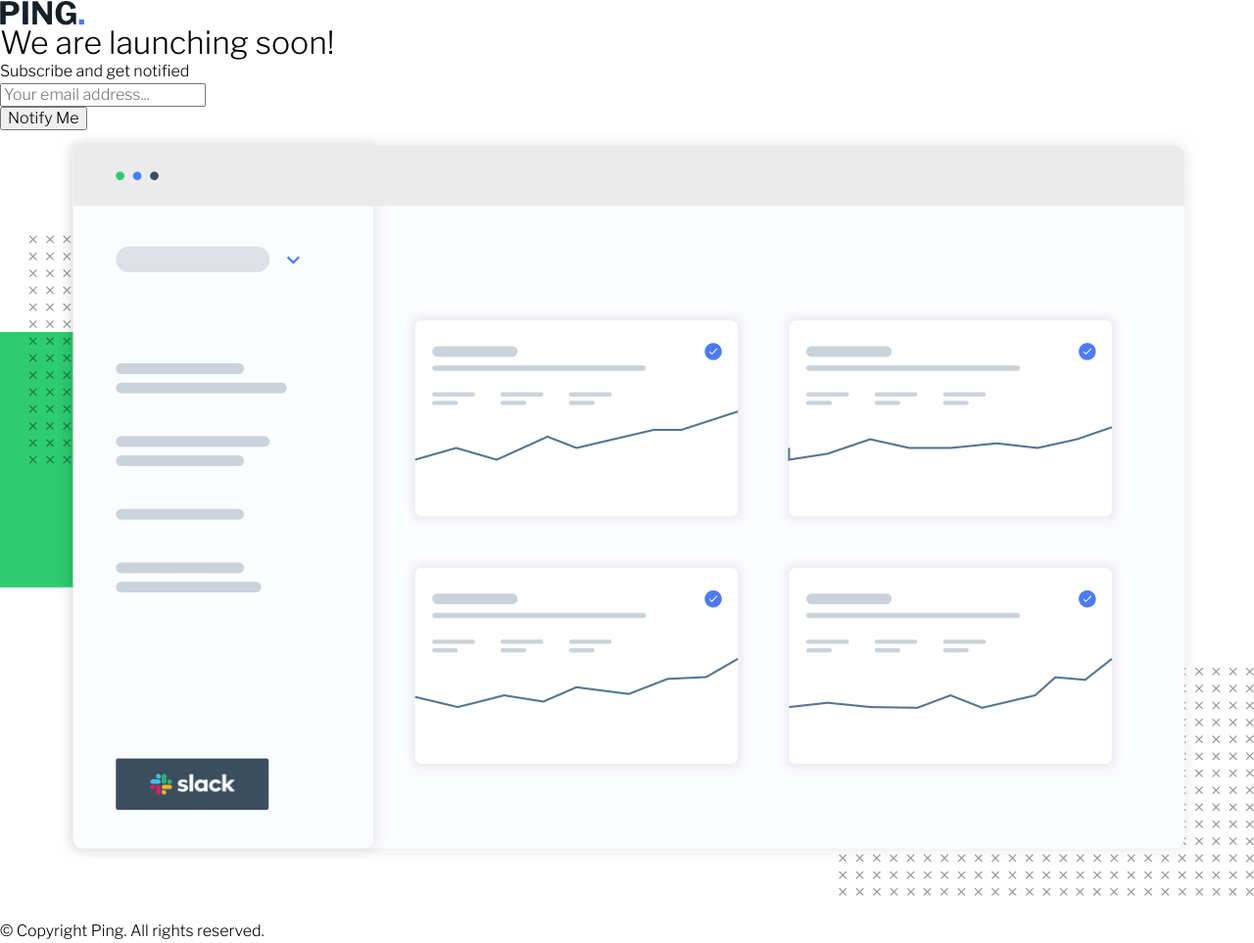
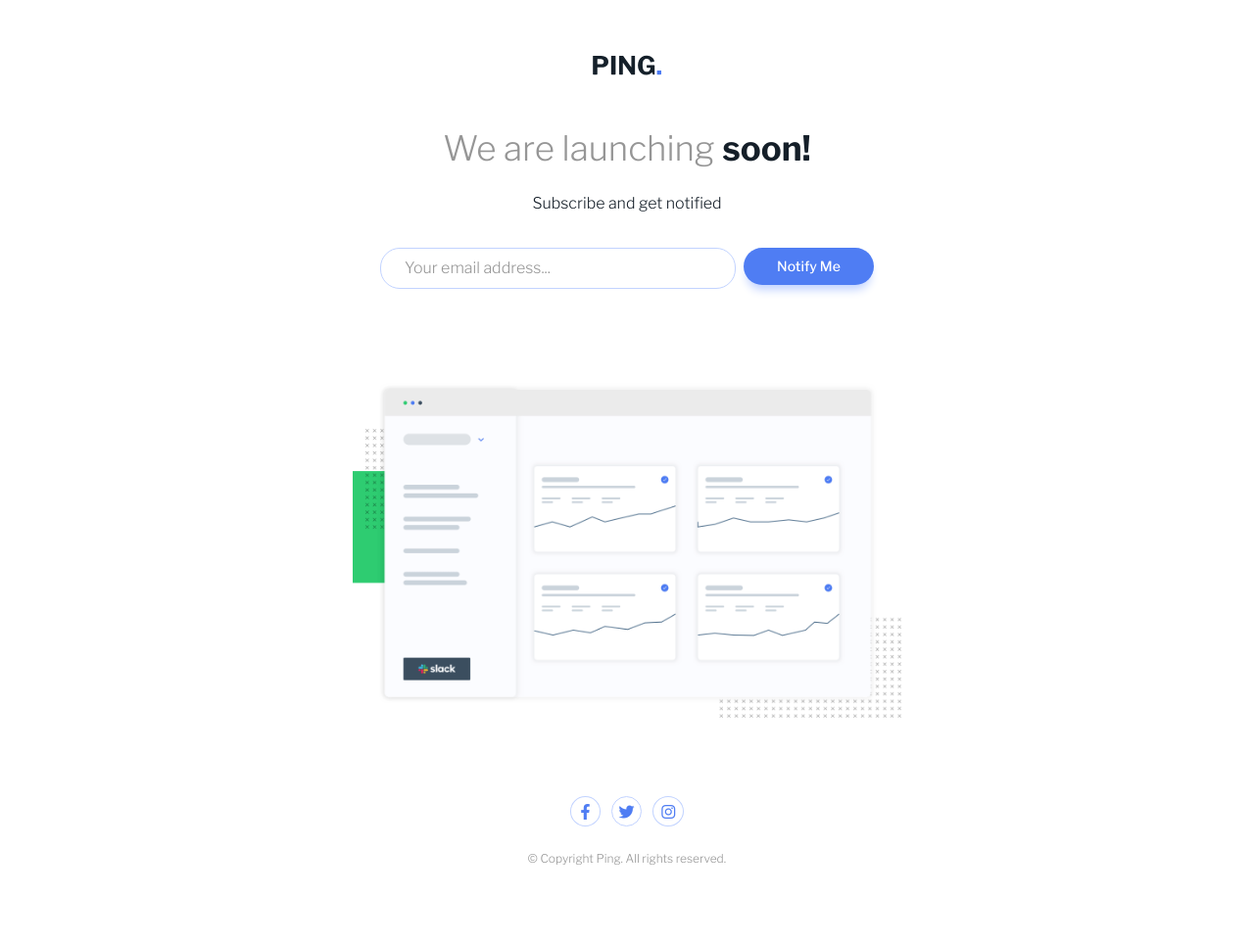
Before and after one commit to Dhia-18/Ping-Single-Column-Coming-Soon-Page, a plain HTML site: page index.html in a window 1280 px wide. Shown: the whole page at 98% size. After the commit the page ends 918 px from the top, so only its background shows below. Drawn offline with nearby package versions, Linux system fonts and the light colour scheme; a web font is replaced by a local one.

Commit message:
Add files via upload

```diff
--- a/index.html
+++ b/index.html
@@ -13,7 +13,7 @@
   <main>
     <img id="logo" src="images\logo.svg" alt="Logo">
     <h1>We are launching <span>soon!</span></h1>
-    <p>Subscribe and get notified</p>
+    <p id="subscribe">Subscribe and get notified</p>
     <form>
       <div class="input-container">
         <input type="email" placeholder="Your email address...">
@@ -23,11 +23,13 @@
     </form>
     <img src="images/illustration-dashboard.png" alt="Illustration">
     <div class="social-links">
-      <i class="fa-brands fa-facebook-f" style="color: #ffffff;"></i>
-      <i class="fa-brands fa-twitter" style="color: #ffffff;"></i>
-      <i class="fa-brands fa-instagram" style="color: #ffffff;"></i>
+      <i id="facebook-icon" class="fa-brands fa-facebook-f"></i>
+      <i id="twitter-icon" class="fa-brands fa-twitter"></i>
+      <i id="instagram-icon" class="fa-brands fa-instagram"></i>
     </div>
-    <p>© Copyright Ping. All rights reserved.</p>
+    <p id="copyright">© Copyright Ping. All rights reserved.</p>
   </main>
+
+  <script src="script.js"></script>
 </body>
 </html>
--- a/script.js
+++ b/script.js
@@ -0,0 +1,30 @@
+const inputText = document.querySelector("input");
+const errorText = document.querySelector("#error-message");
+
+const submitBtn = document.querySelector("button");
+
+function verifyEmail(email){
+    const emailRegex = /^[^\s@]+@[^\s@]+\.[^\s@]+$/;
+    return emailRegex.test(email.value);
+}
+
+inputText.addEventListener("input",()=>{
+    inputText.style.borderColor=null;
+    errorText.textContent=null;
+})
+
+submitBtn.addEventListener("click",(e)=>{
+    e.preventDefault();
+
+    if(inputText.value===""){
+        inputText.style.borderColor="var(--light-red)";
+        errorText.textContent="Please provide an email";
+    }
+    else if(!verifyEmail(inputText)){
+        inputText.style.borderColor="var(--light-red)";
+        errorText.textContent="Please provide a valid email";
+    }
+    else{
+        alert("Congratulations!");
+    }
+})
--- a/style/main.css
+++ b/style/main.css
@@ -13,3 +13,145 @@
     font-family: "Libre Franklin";
     font-weight: 300;
 }
+
+h1{
+    color:var(--gray);
+    font-size: 25px;
+}
+
+span{
+    color:var(--very-dark-blue);
+    font-weight: 700;
+}
+
+body{
+    display: flex;
+    justify-content: center;
+    align-items: center;
+    padding-bottom: 2rem;
+}
+
+main{
+    width:90%;
+    max-width: 35rem;
+
+    display: flex;
+    flex-direction: column;
+    justify-content: center;
+    align-items: center;
+    gap:1.5rem;
+}
+
+img{
+    margin: 3.5rem 0;
+}
+
+#logo{
+    width:70px;
+    margin-bottom: 2rem;
+}
+
+#subscribe{
+    color:var(--very-dark-blue);
+    margin-bottom: 0.6rem;
+}
+
+/* Styling the form */
+
+form{
+    width:90%;
+
+    display: flex;
+    flex-direction: column;
+    gap:0.5rem;
+}
+
+input{
+    width:100%;
+    padding:0.7rem 1.5rem;
+
+    border:1px solid var(--pale-blue);
+    border-radius: 20px;
+}
+
+input::placeholder{
+    color:var(--gray);
+}
+
+button{
+    cursor: pointer;
+    padding:0.7rem;
+    color:white;
+    font-weight: 500;
+    font-size: 14px;
+    background-color: var(--blue);
+
+    border:none;
+    border-radius: 20px;
+    box-shadow: 0px 8px 10px -3px rgb(194, 211, 255);
+}
+
+button:hover{
+    opacity: 0.7;
+}
+
+#error-message{
+    margin: 0.3rem 0 1rem 0;
+    color:var(--light-red);
+    font-weight: 400;
+    font-size: 12px;
+    text-align: center;
+}
+
+/* Styling the social links */
+
+.social-links{
+    display: flex;
+    gap:0.7rem;
+}
+
+.social-links i{
+    cursor: pointer;
+    color: var(--blue);
+    border:1px solid var(--pale-blue);
+    border-radius: 100%;
+}
+
+.social-links i:hover{
+    color:white;
+    background-color: var(--blue);
+}
+
+#facebook-icon{
+    padding:0.4rem 0.6rem;
+}
+
+#twitter-icon{
+    padding:0.4rem;
+}
+
+#instagram-icon{
+    padding:0.4rem 0.5rem;
+}
+
+#copyright{
+    color:var(--gray);
+    font-size: 12px;
+}
+
+@media (min-width:50rem){
+    h1{
+        font-size: 35px;
+    }
+
+    form{
+        display: grid;
+        grid-template-columns: 3fr 1.1fr;
+        align-items: flex-start;
+    }
+
+    #error-message{
+        text-align: left;
+        margin-left: 1rem;
+    }
+}
```
